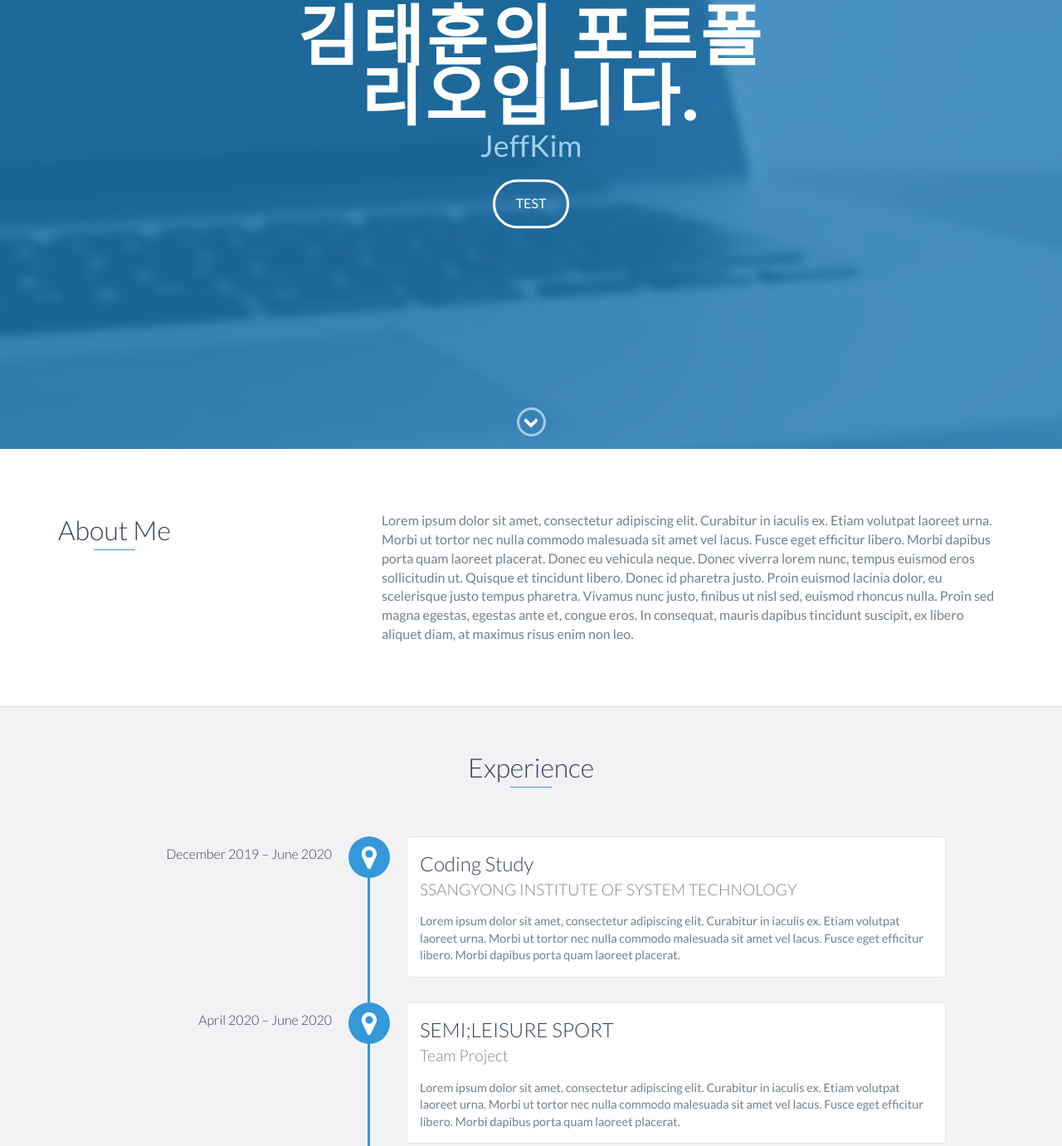
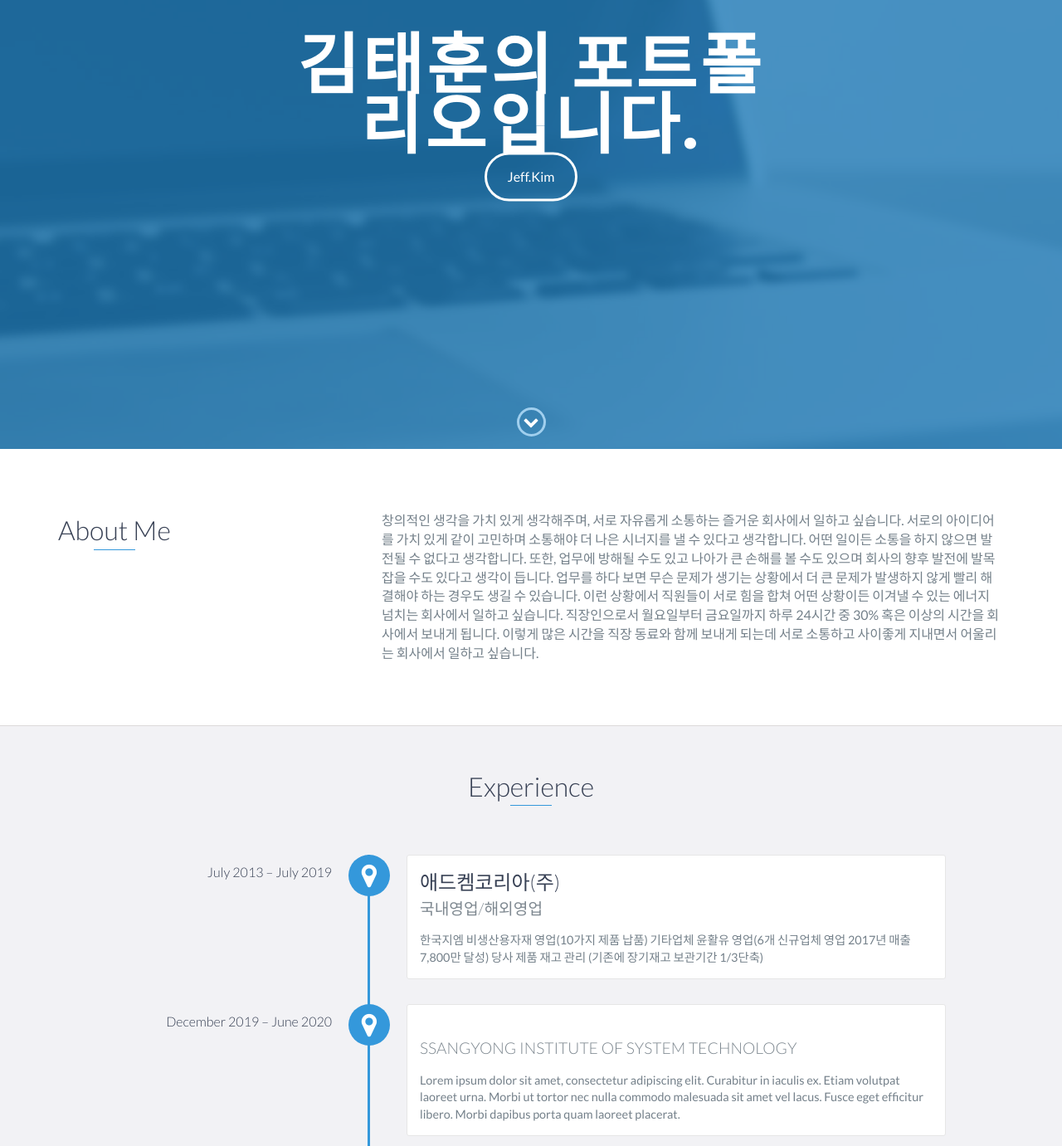
Before and after one commit to Byube/Byube.github.io, a website: page index.html in a window 1280 px wide. Shown: the part 259-1640 px from the top of the page at 83% size. Drawn offline with nearby package versions, Linux system fonts and the light colour scheme.

Commit message:
Update index.html

```diff
--- a/index.html
+++ b/index.html
@@ -49,8 +49,7 @@
     <div id="lead">
         <div id="lead-content">
             <h1>김태훈의 포트폴리오입니다.</h1>
-            <h2>JeffKim</h2>
-            <a href="#" class="btn-rounded-white">TEST</a>
+            <a href="#" class="btn-rounded-white">Jeff.Kim</a>
         </div>
         <!-- End #lead-content -->
 
@@ -73,9 +72,7 @@
                 </div>
                 <div class="col-md-8">
                     <p>
-                        Lorem ipsum dolor sit amet, consectetur adipiscing elit. Curabitur in iaculis ex. Etiam volutpat laoreet urna. Morbi ut tortor nec nulla commodo malesuada sit amet vel lacus. Fusce eget efficitur libero. Morbi dapibus porta quam laoreet placerat. Donec
-                        eu vehicula neque. Donec viverra lorem nunc, tempus euismod eros sollicitudin ut. Quisque et tincidunt libero. Donec id pharetra justo. Proin euismod lacinia dolor, eu scelerisque justo tempus pharetra. Vivamus nunc justo, finibus
-                        ut nisl sed, euismod rhoncus nulla. Proin sed magna egestas, egestas ante et, congue eros. In consequat, mauris dapibus tincidunt suscipit, ex libero aliquet diam, at maximus risus enim non leo.
+                      창의적인 생각을 가치 있게 생각해주며, 서로 자유롭게 소통하는 즐거운 회사에서 일하고 싶습니다. 서로의 아이디어를 가치 있게 같이 고민하며 소통해야 더 나은 시너지를 낼 수 있다고 생각합니다. 어떤 일이든 소통을 하지 않으면 발전될 수 없다고 생각합니다. 또한, 업무에 방해될 수도 있고 나아가 큰 손해를 볼 수도 있으며 회사의 향후 발전에 발목 잡을 수도 있다고 생각이 듭니다. 업무를 하다 보면 무슨 문제가 생기는 상황에서 더 큰 문제가 발생하지 않게 빨리 해결해야 하는 경우도 생길 수 있습니다. 이런 상황에서 직원들이 서로 힘을 합쳐 어떤 상황이든 이겨낼 수 있는 에너지 넘치는 회사에서 일하고 싶습니다. 직장인으로서 월요일부터 금요일까지 하루 24시간 중 30% 혹은 이상의 시간을 회사에서 보내게 됩니다. 이렇게 많은 시간을 직장 동료와 함께 보내게 되는데 서로 소통하고 사이좋게 지내면서 어울리는 회사에서 일하고 싶습니다.
                     </p>
                 </div>
             </div>
@@ -86,8 +83,18 @@
     <div id="experience" class="background-alt">
         <h2 class="heading">Experience</h2>
         <div id="experience-timeline">
+            <div data-date="July 2013 – July 2019">
+                <h3>애드켐코리아(주)</h3>
+                <h4>국내영업/해외영업</h4>
+                <p>
+                    한국지엠 비생산용자재 영업(10가지 제품 납품)
+                    기타업체 윤활유 영업(6개 신규업체 영업 2017년 매출 7,800만 달성)
+                    당사 제품 재고 관리 (기존에 장기재고 보관기간 1/3단축)
+                </p>
+            </div>
+
             <div data-date="December 2019 – June 2020">
-                <h3>Coding Study</h3>
+                <h3></h3>
                 <h4>SSANGYONG INSTITUTE OF SYSTEM TECHNOLOGY</h4>
                 <p>
                     Lorem ipsum dolor sit amet, consectetur adipiscing elit. Curabitur in iaculis ex. Etiam volutpat laoreet urna. Morbi ut tortor nec nulla commodo malesuada sit amet vel lacus. Fusce eget efficitur libero. Morbi dapibus porta quam laoreet placerat.
@@ -198,6 +205,7 @@
             <li>Ajax</li>
             <li>MySQL</li>
             <li>SQLyog</li>
+            <li>SVN</li>
             <li>SpringSecurity</li>
         </ul>
     </div>
```
